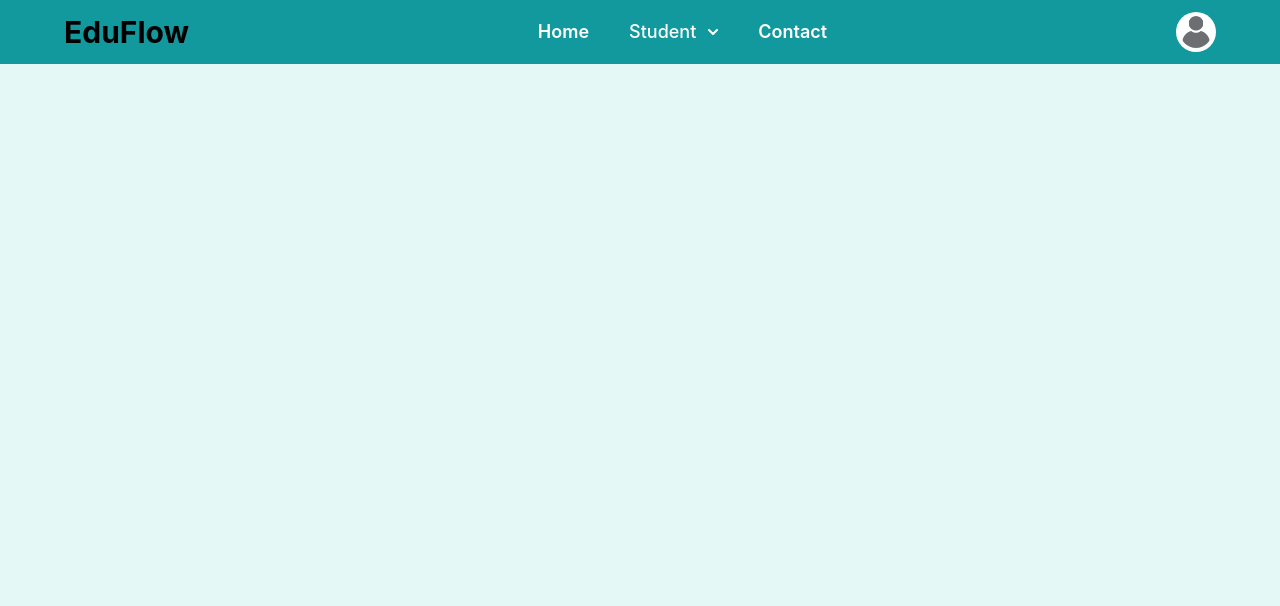
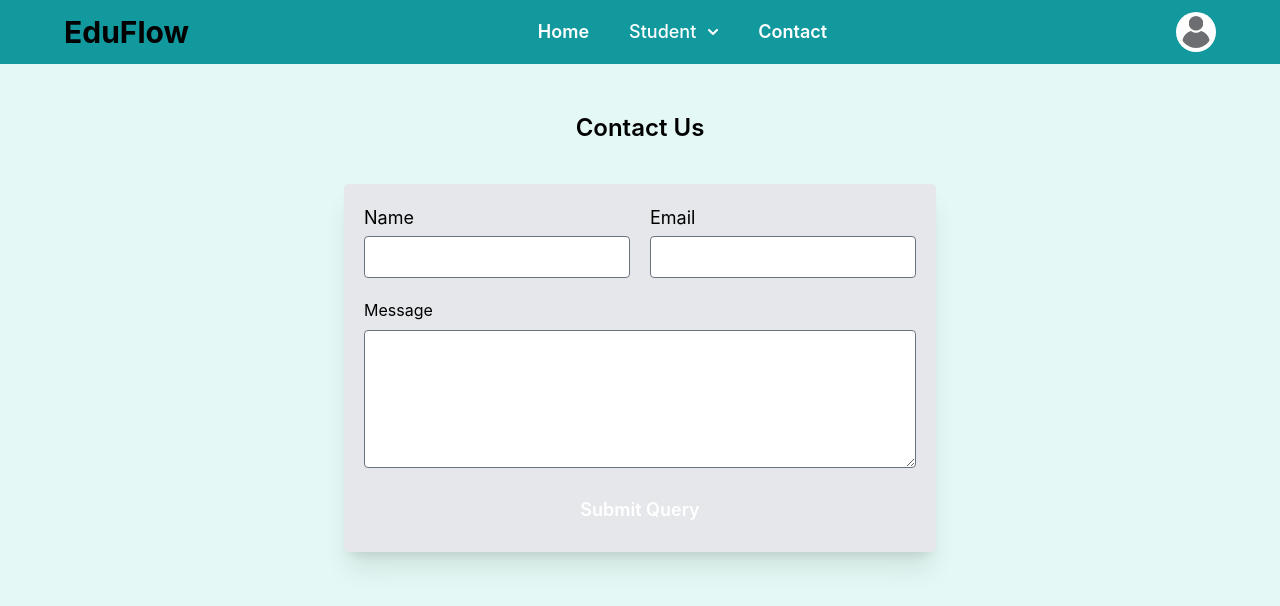
Before and after one commit to theaman82/EduFlow, a PHP site: page /contact.php in a window 1280 px wide. Shown: the top 606 px of the page. Run offline with PHP 8.4, Linux system fonts and the light colour scheme; the visitor is signed in with stand-in values (Sample User, id 1); data that the repository does not hold is empty; style sheets or scripts are compiled from the project's sources; some libraries are stand-ins or nearby versions.

Commit message:
contact success

```diff
--- a/addmission.php
+++ b/addmission.php
@@ -92,7 +92,7 @@ if (isset($_SESSION['user'])) {
 
             if($query){
                 msg("Addmission Successfully");
-                redirectTo("index.php");
+                redirectTo("user_dashboard.php");
             }
             else{
                 msg("Addmission Not Successful");
--- a/config/connect.php
+++ b/config/connect.php
@@ -33,12 +33,14 @@ function getUser()
     return $userData;
 }
 
-function addToMycourse($course_id)
-{
-    global $connect;
-    if (!isset($_SESSION["user"])) {
-        redirectTo("login.php");
+function validateName($name) {
+    // Trim whitespace
+    $name = trim($name);
+
+    // Regular expression for a valid name (allows letters and spaces only)
+    if (!preg_match("/^[a-zA-Z ]{2,50}$/", $name)) {
+        return "Invalid name. Only letters and spaces allowed (2-50 characters).";
     }
 
-
+    return "Valid name.";
 }
--- a/contact.php
+++ b/contact.php
@@ -1,5 +1,5 @@
 <?php
-    include_once "config/connect.php";
+include_once "config/connect.php";
 ?>
 <!DOCTYPE html>
 <html lang="en">
@@ -11,10 +11,48 @@
     <link href="https://cdn.jsdelivr.net/npm/flowbite@3.1.2/dist/flowbite.min.css" rel="stylesheet" />
     <link href="src/output.css" rel="stylesheet">
     <link href="src/input.css" rel="stylesheet">
+    <script src="https://unpkg.com/@tailwindcss/browser@4"></script>
 </head>
 
 <body class="bg-[#E4F9F5]">
-    <?php include_once "includes/navbar.php";?>
+    <?php include_once "includes/navbar.php"; ?>
+    <div class="w-full flex-col gap-10 items-center pt-28 flex justify-center">
+        <h1 class="text-2xl font-semibold">Contact Us</h1>
+        <form action="" method="post" class="bg-gray-200  rounded shadow-xl p-5">
+            <div class="flex gap-5">
+                <div class="flex flex-col gap-1">
+                    <label for="" class="text-lg">Name </label>
+                    <input type="text" name="name" class="p-2 rounded">
+                </div>
+                <div class="flex flex-col gap-1">
+                    <label for="" class="text-lg">Email </label>
+                    <input type="email" name="email" class="p-2 rounded">
+                </div>
+            </div>
+            <div class="flex flex-col gap-2 mt-5">
+                <label for="">Message</label>
+                <textarea name="query" id="" rows="5" class="p-2 rounded bg-white text-black"></textarea>
+            </div>
+            <div class="mt-5">
+                <input type="submit" value="Submit Query" name="submit" class="text-lg font-semibold text-white bg-[#11999E] rounded px-3 py-2 w-full">
+            </div>
+        </form>
+        <?php
+        if(isset($_POST['submit'])){
+            $name = $_POST['name'];
+            $email = $_POST['email'];
+            $message  = $_POST['message'];
+
+            $query = $connect->query("insert into query (name, email, message) value('$name','$email','$message')");
+            if($query){
+                msg("Your response has been recorded");
+                redirectTo("index.php");
+            }else{
+                msg("error sending query");
+            }
+        }
+        ?>
+    </div>
     <script src="https://cdn.jsdelivr.net/npm/flowbite@3.1.2/dist/flowbite.min.js"></script>
 </body>
 
--- a/includes/navbar.php
+++ b/includes/navbar.php
@@ -39,7 +39,7 @@ if(isset($_SESSION['user'])){
         <div id="userDropdown" class="z-10 hidden bg-white divide-y divide-gray-100 rounded-lg shadow-sm w-44 dark:bg-gray-700 dark:divide-gray-600">
             <div class="px-4 py-3 text-sm text-gray-900 dark:text-white">
                 <div><?= $user['first_name']; ?></div>
-                <div class="font-medium truncate">name@flowbite.com</div>
+                <div class="font-medium truncate"><?= $user['email']; ?></div>
             </div>
             <ul class="py-2 text-sm text-gray-700 dark:text-gray-200" aria-labelledby="avatarButton">
                 <li>
@@ -48,9 +48,7 @@ if(isset($_SESSION['user'])){
                 <li>
                     <a href="#" class="block px-4 py-2 hover:bg-gray-100 dark:hover:bg-gray-600 dark:hover:text-white">Settings</a>
                 </li>
-                <li>
-                    <a href="#" class="block px-4 py-2 hover:bg-gray-100 dark:hover:bg-gray-600 dark:hover:text-white">Earnings</a>
-                </li>
+
             </ul>
             <div class="py-1">
                 <a href="logout.php" class="block px-4 py-2 text-sm text-gray-700 hover:bg-gray-100 dark:hover:bg-gray-600 dark:text-gray-200 dark:hover:text-white">Logout</a>
--- a/login.php
+++ b/login.php
@@ -26,6 +26,7 @@
             </div>
             <hr>
             <a href="register.php" class="font-semibold ">Don't have an account? <span class="text-black">Register Now</span></a>
+            <a href="index.php" class=" bg-blue-600 text-white font-semibold w-fit px-2 rounded text-center">Go Back To Home</a>
         </form>
     </div>
 </body>
--- a/user_dashboard.php
+++ b/user_dashboard.php
@@ -3,6 +3,10 @@ include_once "config/connect.php";
 if (isset($_SESSION['user'])) {
     $user = getUser();
 }
+else{
+    redirectTo("login.php");
+}
+
 ?>
 <!DOCTYPE html>
 <html lang="en">
```
Also changed, not shown: actions/registerAction.php (+25 -7 lines), footer.php (+24 -0 lines), index.php (+6 -26 lines), register.php (+5 -4 lines).
